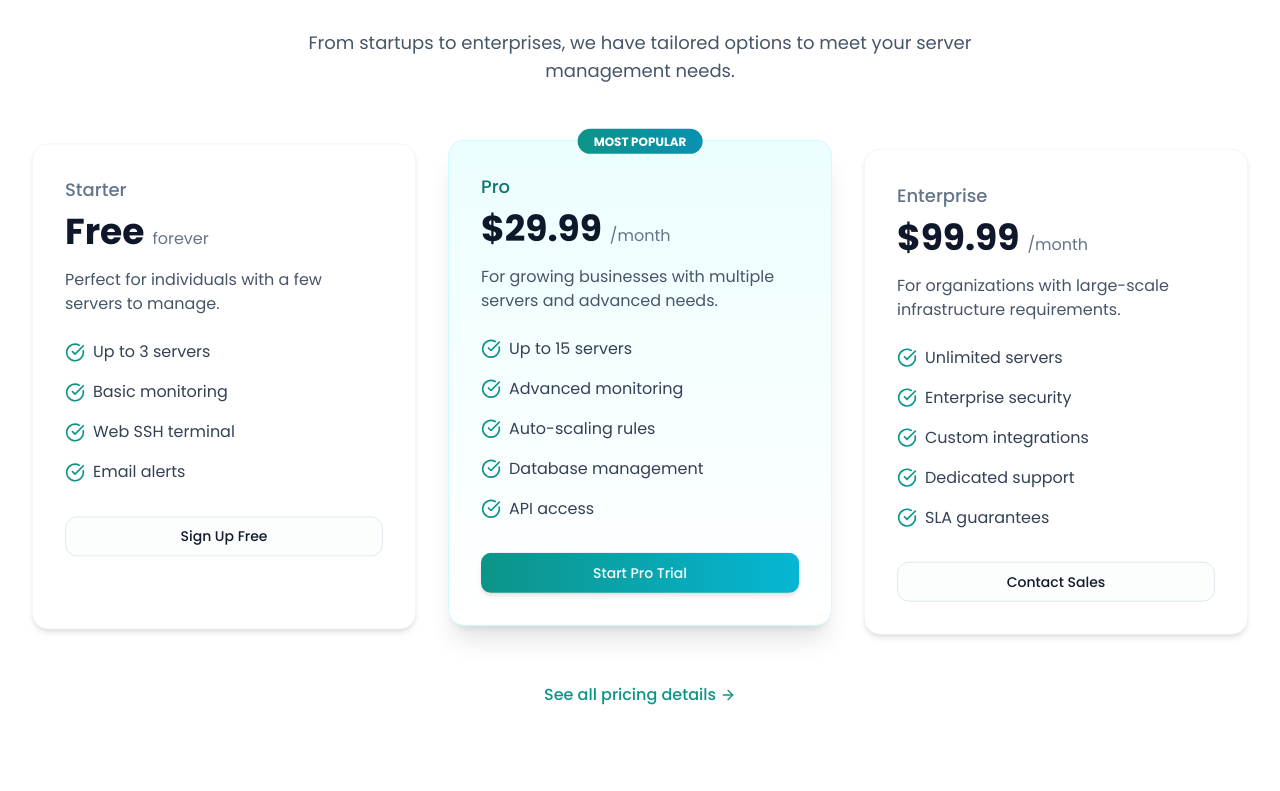
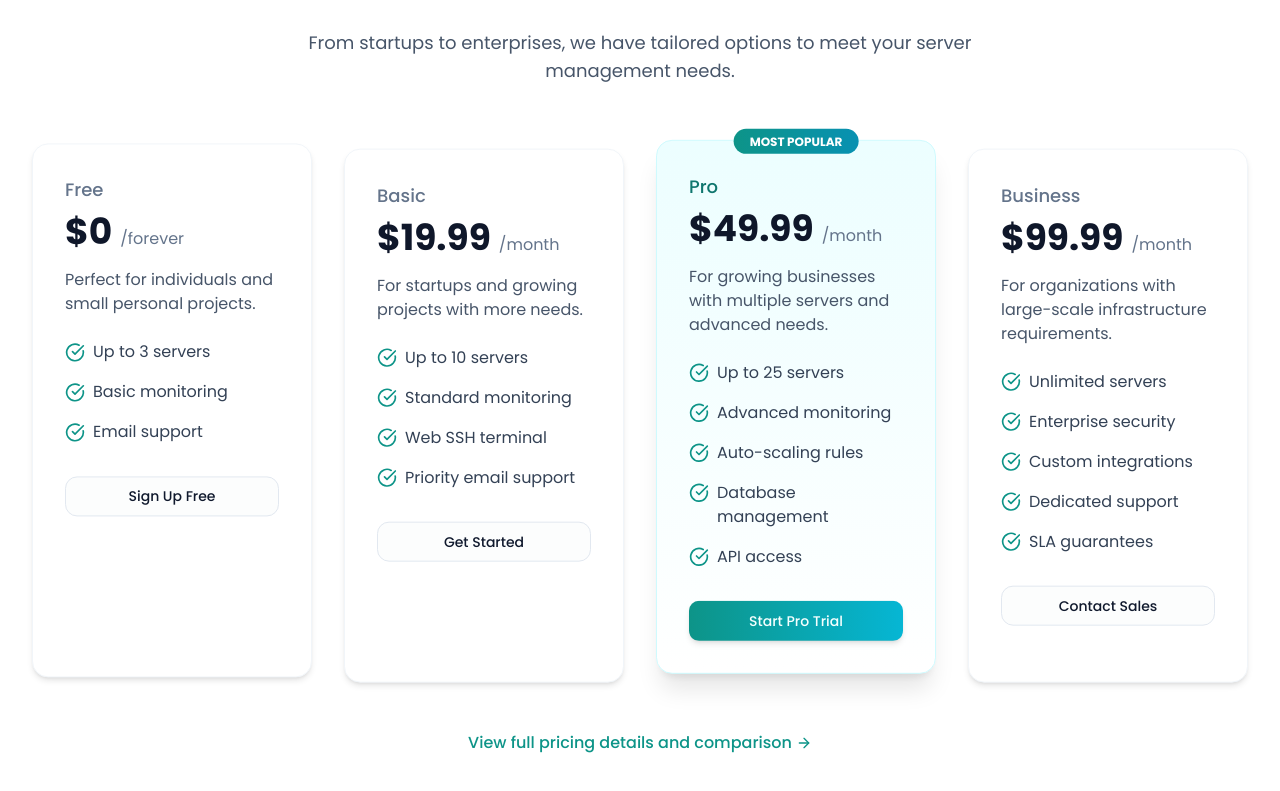
Before and after one commit to vibin-cloudhouse/cloudCms, a React (Vite) app: page / in a window 1280 px wide. Shown: the part 3009-3800 px from the top of the page. Built offline with nearby package versions, Linux system fonts and the light colour scheme.

Commit message:
Add pricing cards to home page
Implement the requested pricing cards in the home page.

```diff
--- a/src/pages/Index.tsx
+++ b/src/pages/Index.tsx
@@ -367,16 +367,17 @@ const Index = () => {
             </p>
           </div>
 
-          <div className="grid grid-cols-1 md:grid-cols-3 gap-8">
+          <div className="grid grid-cols-1 md:grid-cols-2 lg:grid-cols-4 gap-8">
+            {/* Free Plan */}
             <div className="pricing-card animate-float dark:bg-slate-700 dark:border-slate-600">
               <div className="mb-4">
-                <h3 className="text-lg font-medium text-slate-500 dark:text-slate-300">Starter</h3>
+                <h3 className="text-lg font-medium text-slate-500 dark:text-slate-300">Free</h3>
                 <div className="mt-2 flex items-baseline">
-                  <span className="text-4xl font-bold text-slate-900 dark:text-white">Free</span>
-                  <span className="ml-2 text-slate-500 dark:text-slate-400">forever</span>
+                  <span className="text-4xl font-bold text-slate-900 dark:text-white">$0</span>
+                  <span className="ml-2 text-slate-500 dark:text-slate-400">/forever</span>
                 </div>
                 <p className="mt-4 text-slate-600 dark:text-slate-300">
-                  Perfect for individuals with a few servers to manage.
+                  Perfect for individuals and small personal projects.
                 </p>
               </div>
               <ul className="mt-6 space-y-4">
@@ -390,11 +391,7 @@ const Index = () => {
                 </li>
                 <li className="flex items-start">
                   <CheckCircle className="w-5 h-5 text-teal-600 dark:text-teal-400 shrink-0 mr-2 mt-0.5" />
-                  <span className="text-slate-700 dark:text-slate-300">Web SSH terminal</span>
-                </li>
-                <li className="flex items-start">
-                  <CheckCircle className="w-5 h-5 text-teal-600 dark:text-teal-400 shrink-0 mr-2 mt-0.5" />
-                  <span className="text-slate-700 dark:text-slate-300">Email alerts</span>
+                  <span className="text-slate-700 dark:text-slate-300">Email support</span>
                 </li>
               </ul>
               <div className="mt-8">
@@ -406,6 +403,46 @@ const Index = () => {
               </div>
             </div>
 
+            {/* Basic Plan */}
+            <div className="pricing-card animate-float dark:bg-slate-700 dark:border-slate-600" style={{animationDelay: "0.1s"}}>
+              <div className="mb-4">
+                <h3 className="text-lg font-medium text-slate-500 dark:text-slate-300">Basic</h3>
+                <div className="mt-2 flex items-baseline">
+                  <span className="text-4xl font-bold text-slate-900 dark:text-white">$19.99</span>
+                  <span className="ml-2 text-slate-500 dark:text-slate-400">/month</span>
+                </div>
+                <p className="mt-4 text-slate-600 dark:text-slate-300">
+                  For startups and growing projects with more needs.
+                </p>
+              </div>
+              <ul className="mt-6 space-y-4">
+                <li className="flex items-start">
+                  <CheckCircle className="w-5 h-5 text-teal-600 dark:text-teal-400 shrink-0 mr-2 mt-0.5" />
+                  <span className="text-slate-700 dark:text-slate-300">Up to 10 servers</span>
+                </li>
+                <li className="flex items-start">
+                  <CheckCircle className="w-5 h-5 text-teal-600 dark:text-teal-400 shrink-0 mr-2 mt-0.5" />
+                  <span className="text-slate-700 dark:text-slate-300">Standard monitoring</span>
+                </li>
+                <li className="flex items-start">
+                  <CheckCircle className="w-5 h-5 text-teal-600 dark:text-teal-400 shrink-0 mr-2 mt-0.5" />
+                  <span className="text-slate-700 dark:text-slate-300">Web SSH terminal</span>
+                </li>
+                <li className="flex items-start">
+                  <CheckCircle className="w-5 h-5 text-teal-600 dark:text-teal-400 shrink-0 mr-2 mt-0.5" />
+                  <span className="text-slate-700 dark:text-slate-300">Priority email support</span>
+                </li>
+              </ul>
+              <div className="mt-8">
+                <Link to="/signup" className="block w-full">
+                  <Button variant="outline" className="w-full rounded-xl dark:border-teal-800 dark:text-teal-400 dark:hover:bg-teal-900/30">
+                    Get Started
+                  </Button>
+                </Link>
+              </div>
+            </div>
+
+            {/* Pro Plan */}
             <div className="pricing-card featured animate-float dark:bg-gradient-to-br dark:from-slate-700 dark:to-slate-800 dark:border-teal-900" style={{animationDelay: "0.2s"}}>
               <div className="absolute top-0 left-1/2 transform -translate-x-1/2 -translate-y-1/2">
                 <span className="bg-gradient-to-r from-teal-600 to-cyan-600 text-white text-xs font-bold px-4 py-1 rounded-full">MOST POPULAR</span>
@@ -413,7 +450,7 @@ const Index = () => {
               <div className="mb-4">
                 <h3 className="text-lg font-medium text-teal-700 dark:text-teal-400">Pro</h3>
                 <div className="mt-2 flex items-baseline">
-                  <span className="text-4xl font-bold text-slate-900 dark:text-white">$29.99</span>
+                  <span className="text-4xl font-bold text-slate-900 dark:text-white">$49.99</span>
                   <span className="ml-2 text-slate-500 dark:text-slate-400">/month</span>
                 </div>
                 <p className="mt-4 text-slate-600 dark:text-slate-300">
@@ -423,7 +460,7 @@ const Index = () => {
               <ul className="mt-6 space-y-4">
                 <li className="flex items-start">
                   <CheckCircle className="w-5 h-5 text-teal-600 dark:text-teal-400 shrink-0 mr-2 mt-0.5" />
-                  <span className="text-slate-700 dark:text-slate-300">Up to 15 servers</span>
+                  <span className="text-slate-700 dark:text-slate-300">Up to 25 servers</span>
                 </li>
                 <li className="flex items-start">
                   <CheckCircle className="w-5 h-5 text-teal-600 dark:text-teal-400 shrink-0 mr-2 mt-0.5" />
@@ -451,9 +488,10 @@ const Index = () => {
               </div>
             </div>
 
+            {/* Business Plan */}
             <div className="pricing-card animate-float dark:bg-slate-700 dark:border-slate-600" style={{animationDelay: "0.4s"}}>
               <div className="mb-4">
-                <h3 className="text-lg font-medium text-slate-500 dark:text-slate-300">Enterprise</h3>
+                <h3 className="text-lg font-medium text-slate-500 dark:text-slate-300">Business</h3>
                 <div className="mt-2 flex items-baseline">
                   <span className="text-4xl font-bold text-slate-900 dark:text-white">$99.99</span>
                   <span className="ml-2 text-slate-500 dark:text-slate-400">/month</span>
@@ -496,7 +534,7 @@ const Index = () => {
 
           <div className="mt-12 text-center">
             <Link to="/pricing" className="text-teal-600 dark:text-teal-400 hover:text-teal-700 dark:hover:text-teal-300 font-medium inline-flex items-center">
-              See all pricing details <ArrowRight className="ml-1 w-4 h-4" />
+              View full pricing details and comparison <ArrowRight className="ml-1 w-4 h-4" />
             </Link>
           </div>
         </div>
```
